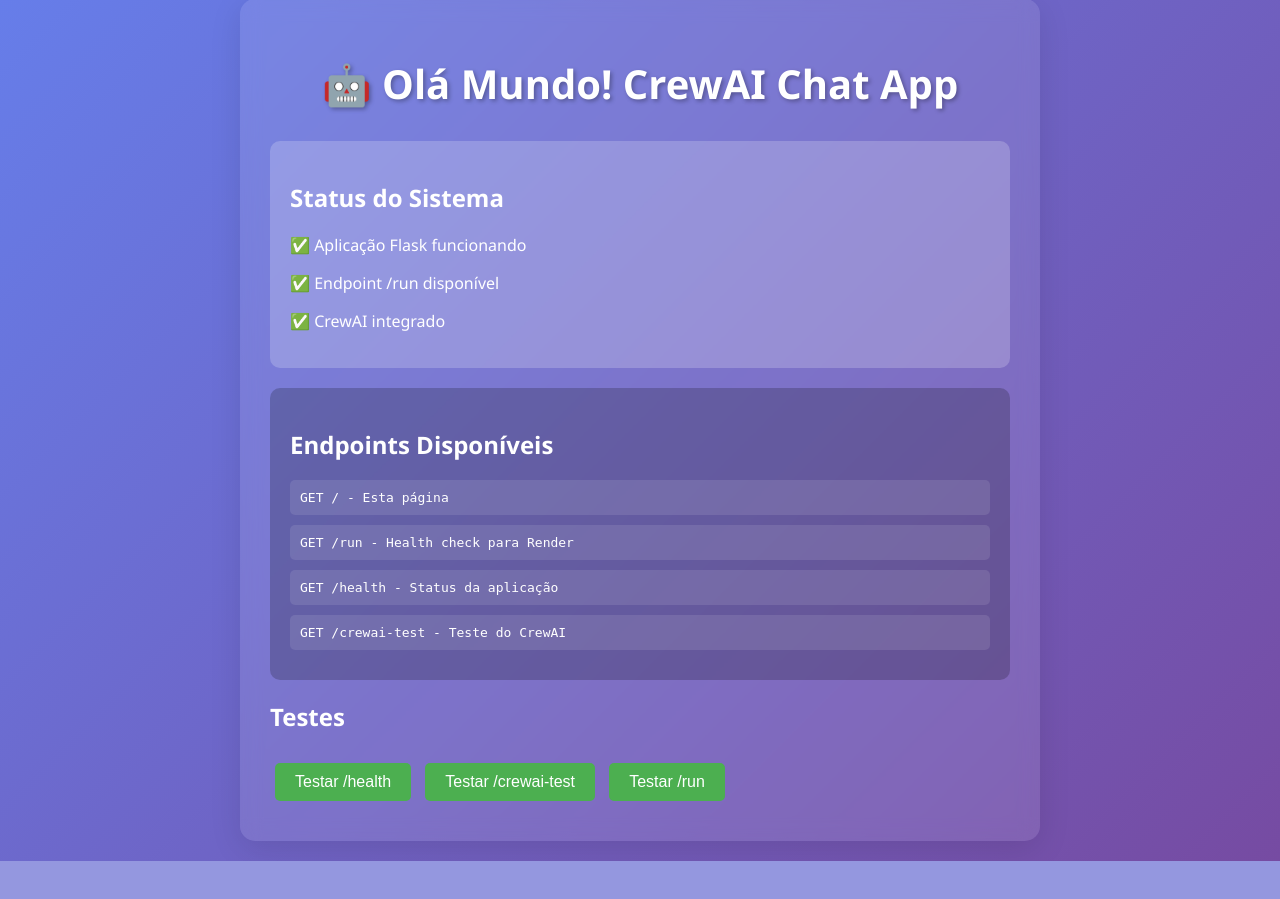
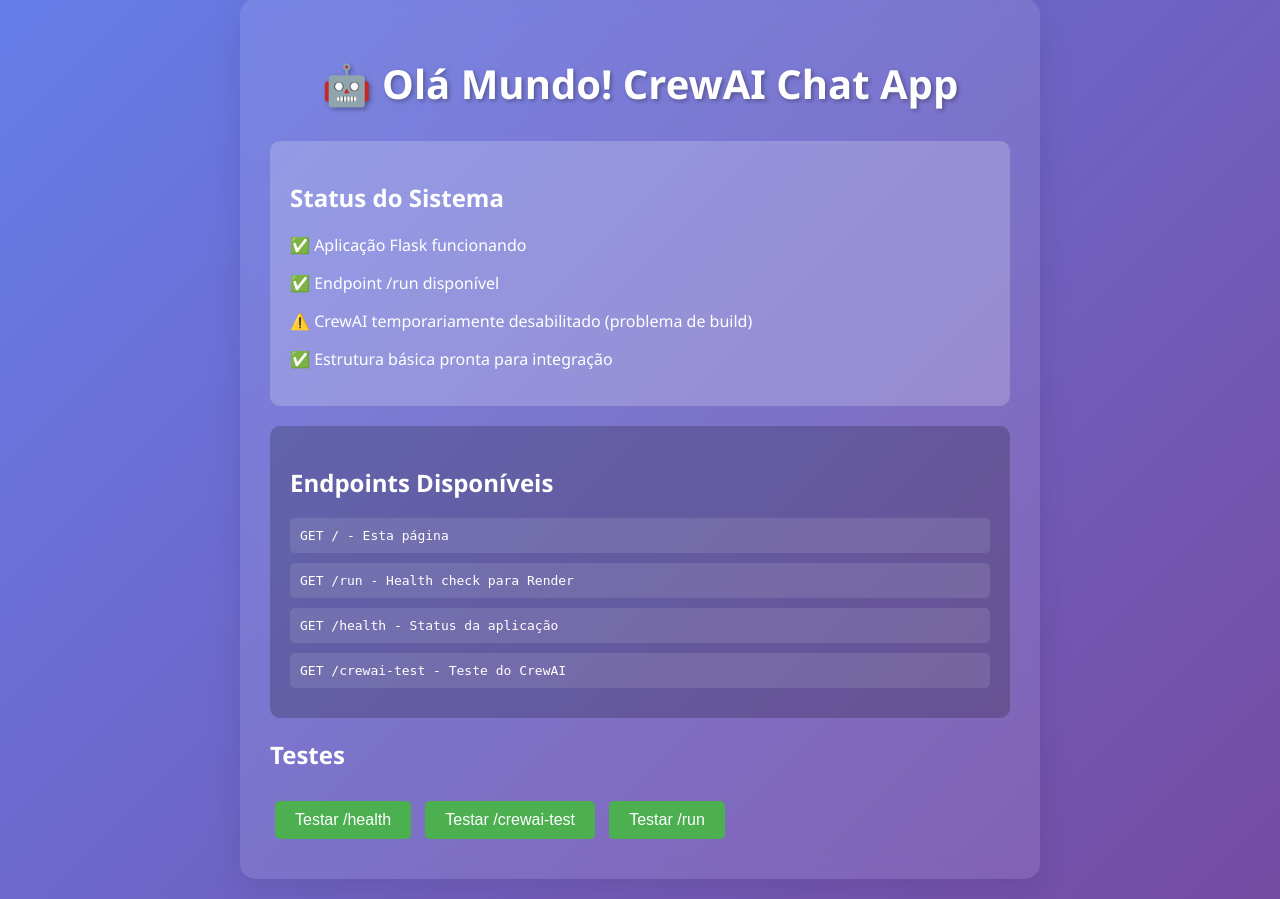
Before and after one commit to RonaldoSMelo/Chat_CrewAI, a Flask app: page / in a window 1280 px wide. Shown: the part 21-920 px from the top of the page. Before the commit the page ends 882 px from the top, so only its background shows below. Run offline with Flask 3, Linux system fonts and the light colour scheme.

Commit message:
fix: remove crewai temporarily to avoid tiktoken build error

```diff
--- a/app.py
+++ b/app.py
@@ -22,26 +22,27 @@ def health():
 
 @app.route('/crewai-test', methods=['GET'])
 def crewai_test():
-    """Teste básico do CrewAI"""
+    """Teste básico - sem CrewAI por enquanto"""
     try:
         # Verificar se a API key está configurada
         api_key = os.getenv("OPENAI_API_KEY")
         if not api_key:
             return jsonify({
-                'message': 'Olá Mundo! Este é um teste básico do CrewAI.',
+                'message': 'Olá Mundo! Este é um teste básico.',
                 'status': 'demo_mode',
-                'note': 'Configure OPENAI_API_KEY para usar funcionalidade completa'
+                'note': 'CrewAI temporariamente desabilitado para evitar problemas de build'
             })
 
         return jsonify({
-            'message': 'Olá Mundo! CrewAI configurado e funcionando.',
+            'message': 'Olá Mundo! API Key configurada.',
             'status': 'ready',
-            'api_key': 'configured'
+            'api_key': 'configured',
+            'note': 'CrewAI será adicionado em breve'
         })
 
     except Exception as e:
         return jsonify({
-            'message': 'Olá Mundo! Erro ao inicializar CrewAI.',
+            'message': 'Olá Mundo! Erro no teste.',
             'status': 'error',
             'error': str(e)
         }), 500
--- a/requirements.txt
+++ b/requirements.txt
@@ -1,4 +1,3 @@
 flask==3.0.0
 gunicorn==21.2.0
 python-dotenv==1.0.0
-crewai==0.11.0
--- a/templates/index.html
+++ b/templates/index.html
@@ -83,7 +83,8 @@
             <h2>Status do Sistema</h2>
             <p>✅ Aplicação Flask funcionando</p>
             <p>✅ Endpoint /run disponível</p>
-            <p>✅ CrewAI integrado</p>
+            <p>⚠️ CrewAI temporariamente desabilitado (problema de build)</p>
+            <p>✅ Estrutura básica pronta para integração</p>
         </div>
 
         <div class="endpoints">
```
